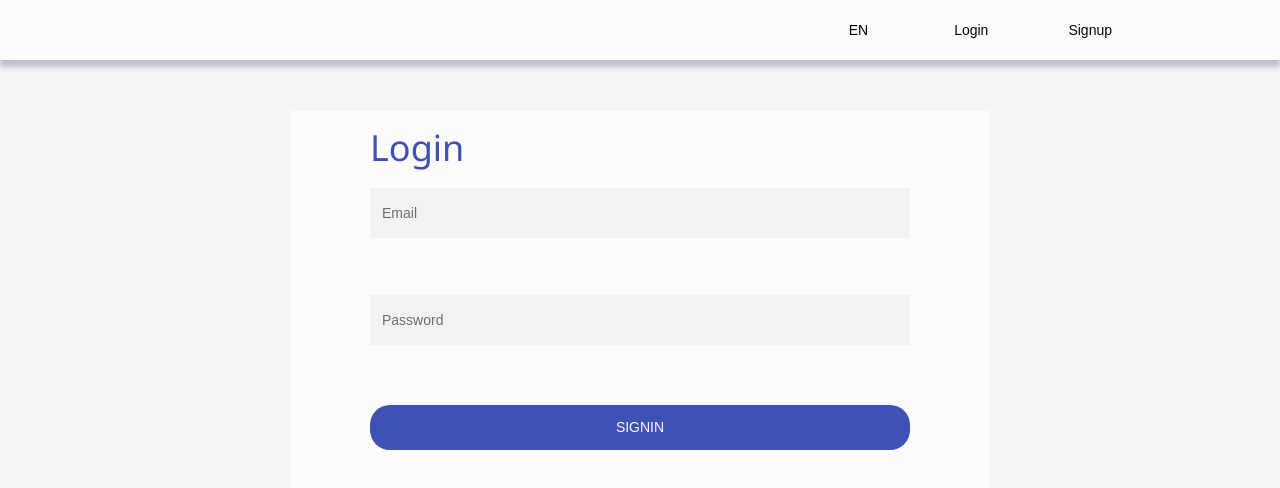
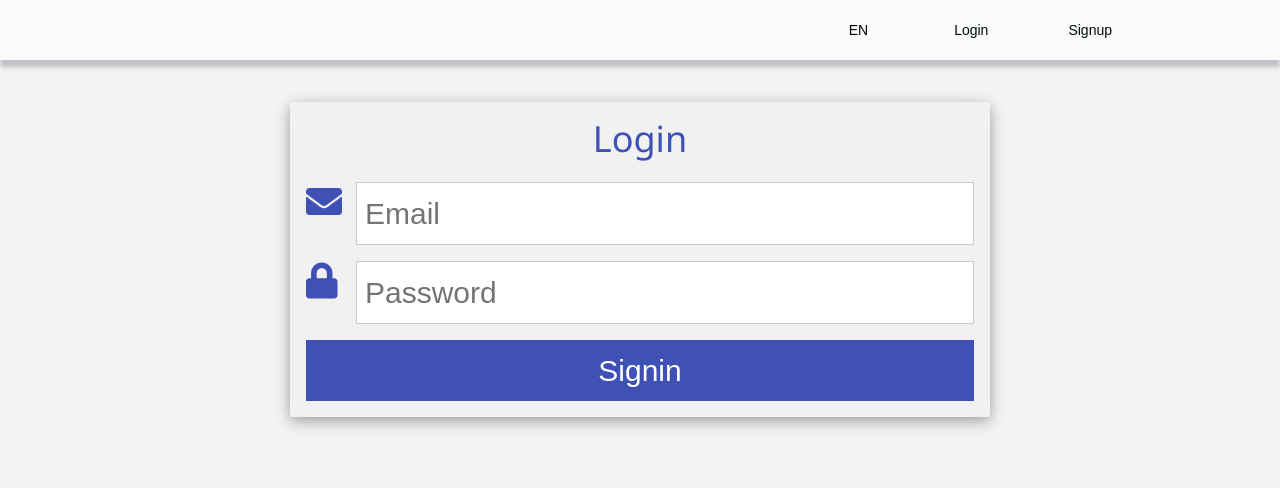
Before and after one commit to rovein/purity-service, a React (Create React App) app in the folder frontend/: page /login in a window 1280 px wide. Shown: the top 488 px of the page. Built offline with nearby package versions, Linux system fonts and the light colour scheme.

Commit message:
Created Constants.js, changed style for LoginForm, minor change for SignUp form

```diff
--- a/frontend/src/View/Components/auth/LoginForm.js
+++ b/frontend/src/View/Components/auth/LoginForm.js
@@ -3,8 +3,9 @@ import Input from '../ui/Input'
 import Button from '../ui/Button'
 import { withTranslation } from 'react-i18next'
 import Loader from "react-loader-spinner";
+import * as Constants from "../util/Constants";
 
-var url = "http://localhost:8080";
+const url = Constants.SERVER_URL;
 
 class SignInForm extends React.Component{
     constructor(props) {
@@ -91,6 +92,7 @@ class SignInForm extends React.Component{
 
     render() {
         const {t} = this.props
+        const inputClass = Constants.INPUT_STYLE_CLASSES;
         if (!this.state.isLoaded) {
             return <div>
                 <Loader
@@ -103,31 +105,50 @@ class SignInForm extends React.Component{
             </div>
         }
         return(
-            <div className="signInForm">
-                <div className='signInContainer'>
-                    <h1>Login</h1>
-                    { this.state.flag === 2 && <p>{t("EEmail")}</p>}
-                    { this.state.flag === 3 && <p>{t("EPass")}</p>}
-                    { this.state.flag === 4 && <p>{t("checkCred")}</p>}
-                    <Input
-                        type = 'text'
-                        placeholder = {t('Email')}
+          <div
+            className="w3-container w3-card-4 w3-light-grey w3-text-indigo w3-margin"
+            style={{width: "700px"}}>
+              <h1 className="w3-center">{t("Login")}</h1>
+              <div className="sized-font w3-center w3-text-red">
+                  {this.state.flag === 2 && <p>{t("EEmail")}</p>}
+                  {this.state.flag === 3 && <p>{t("EPass")}</p>}
+                  {this.state.flag === 4 && <p>{t("checkCred")}</p>}
+              </div>
+              <div className="w3-row w3-section">
+                  <div className="w3-col" style={{width: "50px"}}>
+                      <i className="w3-xxlarge fas fa-envelope"/>
+                  </div>
+                  <div className="w3-rest">
+                      <Input
+                        className={this.state.flag === 2 ? inputClass + " w3-border-red" : inputClass}
+                        type='text'
+                        placeholder={t('Email')}
                         value={this.state.email ? this.state.email : ''}
-                        onChange = { (val) => this.setInputValue('email', val)}
-                    />
-                    <Input
-                        type = 'password'
-                        placeholder = {t('Password')}
+                        onChange={(val) => this.setInputValue('email', val)}
+                      />
+                  </div>
+              </div>
+              <div className="w3-row w3-section">
+                  <div className="w3-col" style={{width: "50px"}}>
+                      <i className="w3-xxlarge fas fa-lock"/>
+                  </div>
+                  <div className="w3-rest">
+                      <Input
+                        className={this.state.flag === 3 ? inputClass + " w3-border-red" : inputClass}
+                        type='password'
+                        placeholder={t('Password')}
                         value={this.state.password ? this.state.password : ''}
-                        onChange = { (val) => this.setInputValue('password', val)}
-                    />
-                    <Button
-                        text = {t('Signin')}
-                        disabled = {this.state.buttonDisabled}
-                        onClick = { () => this.doSignIn()}
-                    />
-                </div>
-            </div>
+                        onChange={(val) => this.setInputValue('password', val)}
+                      />
+                  </div>
+              </div>
+              <Button
+                className="w3-btn w3-block w3-section w3-indigo w3-padding"
+                text={t('Signin')}
+                disabled={this.state.buttonDisabled}
+                onClick={() => this.doSignIn()}
+              />
+          </div>
         )
     }
 }
--- a/frontend/src/View/Components/auth/SignUpForm.js
+++ b/frontend/src/View/Components/auth/SignUpForm.js
@@ -215,7 +215,7 @@ class SignUpForm extends React.Component{
 
     render() {
         const {t} = this.props
-        const inputClass = "w3-input w3-border";
+        const inputClass = "w3-input w3-border w3-hover-sand";
         if (this.state.isLoading) {
             return <div>
                 <Loader
--- /dev/null
+++ b/frontend/src/View/Components/util/Constants.js
@@ -0,0 +1,2 @@
+export const INPUT_STYLE_CLASSES = "w3-input w3-border w3-hover-sand";
+export const SERVER_URL = "http://localhost:8080";
```
